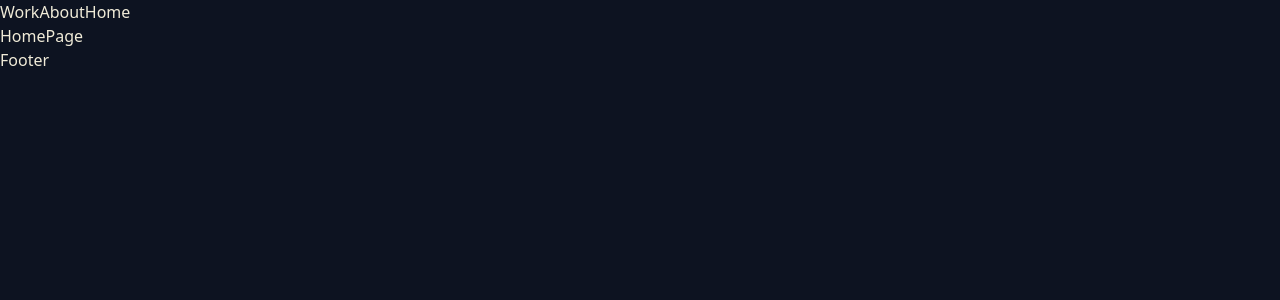
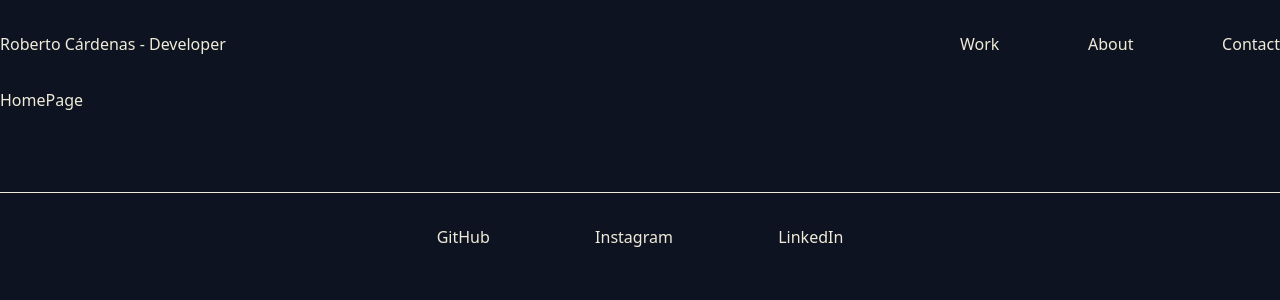
Before and after one commit to BrokenRoto/brokenroto.github.io, a Next.js app: page / in a window 1280 px wide. Shown: the top 300 px of the page. Built offline with nearby package versions, Linux system fonts and the light colour scheme.

Commit message:
Navbar and Footer structure

```diff
--- a/src/app/about/page.tsx
+++ b/src/app/about/page.tsx
@@ -1,7 +1,7 @@
 import React from "react";
 
 const AboutPage = () => {
-  return <div className="container mx-auto">About Page</div>;
+  return <div className="container">About Page</div>;
 };
 
 export default AboutPage;
--- a/src/components/common/footer/Footer.tsx
+++ b/src/components/common/footer/Footer.tsx
@@ -1,7 +1,16 @@
+import Link from "next/link";
 import React from "react";
 
 const Footer = () => {
-  return <div>Footer</div>;
+  return (
+    <nav className="py-8 border-t mt-20 border-yellow">
+      <ul className="flex flex-row container justify-around max-w-lg">
+        <li><a href='https://github.com/BrokenRoto' target="_blank" rel="noreferrer" className="hover:text-blue-light">GitHub</a></li>
+        <li><a href='https://www.instagram.com/rober.cardenasm/' target="_blank" rel="noreferrer" className="hover:text-blue-light">Instagram</a></li>
+        <li><a href='https://www.linkedin.com/in/jroberto-cardenasm/' target="_blank" rel="noreferrer" className="hover:text-blue-light">LinkedIn</a></li>
+      </ul>
+    </nav>
+  );
 };
 
 export default Footer;
--- a/src/components/common/navbar/Navbar.tsx
+++ b/src/components/common/navbar/Navbar.tsx
@@ -1,12 +1,20 @@
+import Link from "next/link";
 import React from "react";
 
 const Navbar = () => {
   return (
-    <nav>
-      <ul className="flex flex-row">
-        <li>Work</li>
-        <li>About</li>
-        <li>Home</li>
+    <nav className="container py-8 flex flex-row justify-between">
+      <Link className="hover:text-blue-light" href="/">Roberto Cárdenas - Developer</Link>
+      <ul className="flex flex-row justify-between max-w-xs w-full">
+        <li className="hover:text-blue-light cursor-pointer">
+          <Link href="/work">Work</Link>
+        </li>
+        <li className="hover:text-blue-light cursor-pointer">
+          <Link href="/about">About</Link>
+        </li>
+        <li className="hover:text-blue-light cursor-pointer">
+          <Link href="/contact">Contact</Link>
+        </li>
       </ul>
     </nav>
   );
--- a/tailwind.config.js
+++ b/tailwind.config.js
@@ -4,8 +4,14 @@ module.exports = {
   theme: {
     extend: {},
     colors: {
-      'blue': '#0d1321',
-      'yellow': '#f0ebd8',
+      blue: {
+        DEFAULT: "#0d1321",
+        light: "#748cab",
+      },
+      yellow: "#f0ebd8",
+    },
+    container: {
+      center: true,
     },
   },
   plugins: [],
```
